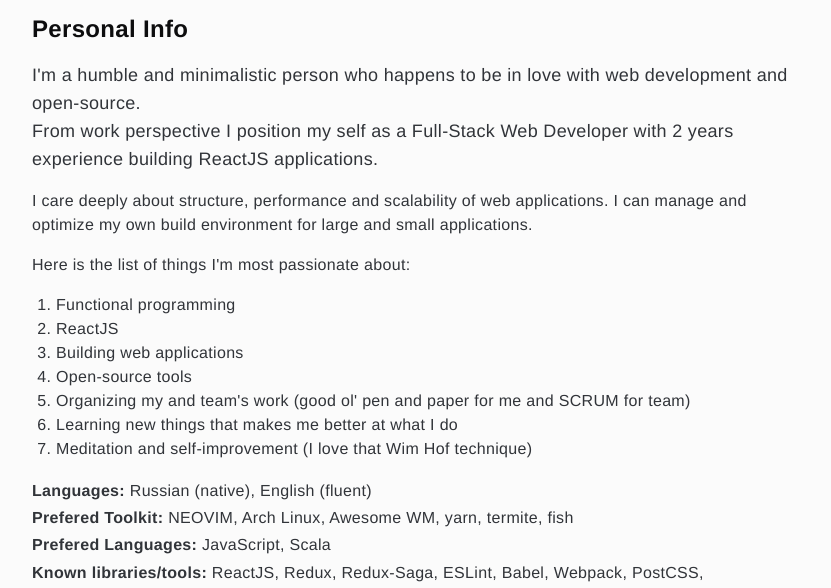
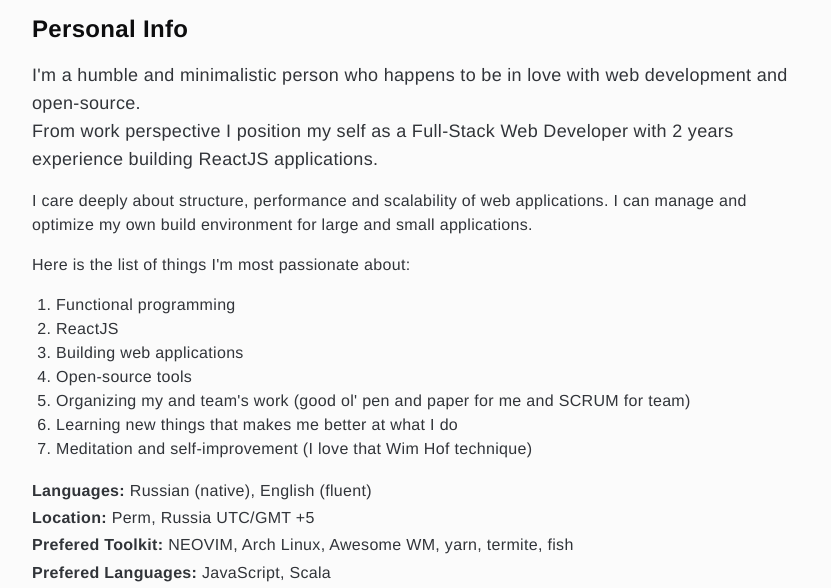
Before and after one commit to codejunkienick/cv, a website: page index.html in a window 1280 px wide. Shown: the part 358-946 px from the top of the page, without its empty margins (224-1055 px from the left). Drawn offline with Linux system fonts and the light colour scheme.

Commit message:
add location

```diff
--- a/index.html
+++ b/index.html
@@ -47,6 +47,8 @@
       </ol>
       <p style="line-height: 1.7">
       <span class="strong">Languages:</span> Russian (native), English (fluent)</span>
+      <br>
+      <span class="strong">Location:</span> Perm, Russia UTC/GMT +5</span>
       <br>
       <span class="strong">Prefered Toolkit:</span> NEOVIM, Arch Linux, Awesome WM, yarn, termite, fish
       <br>
```
